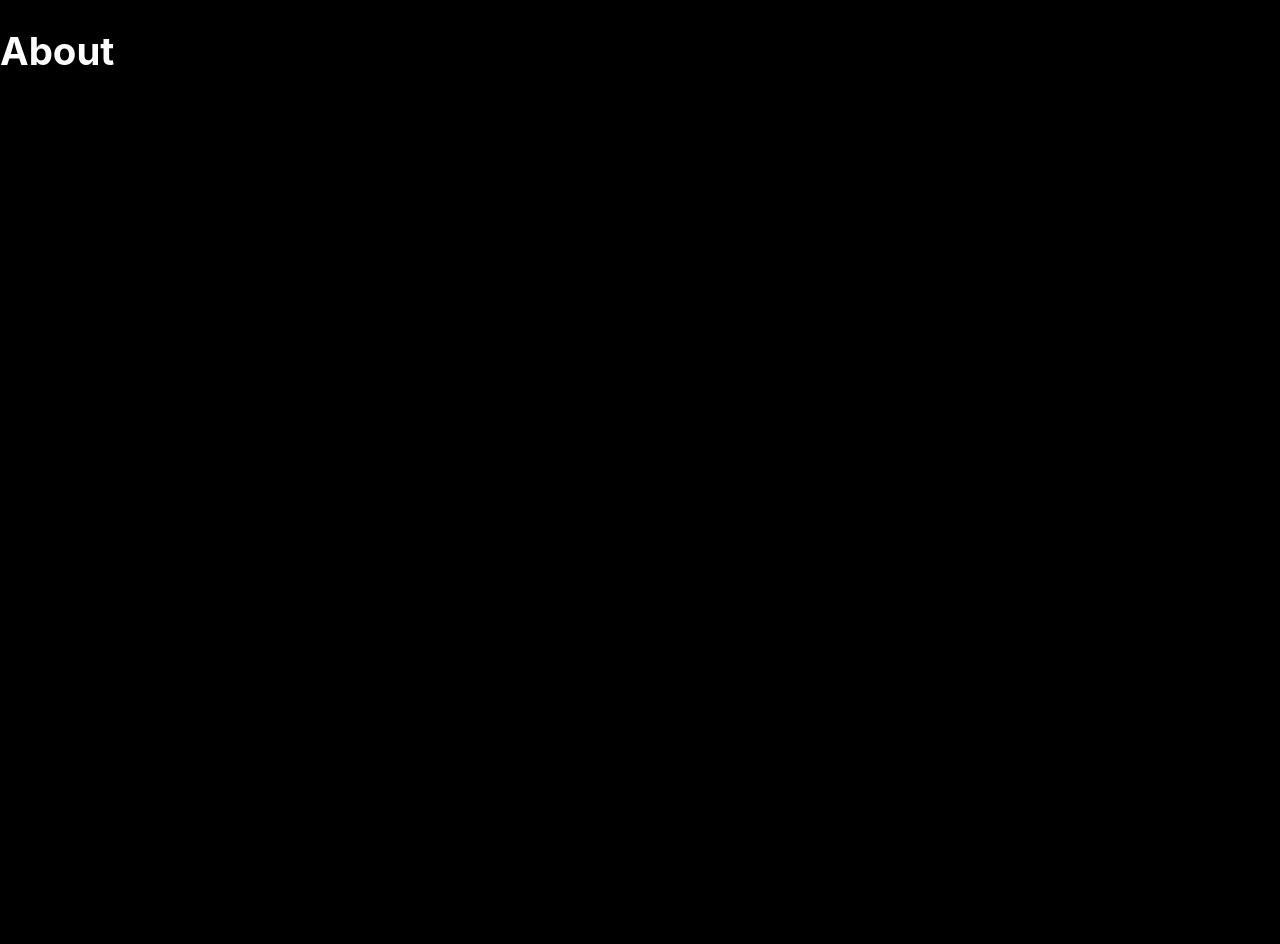
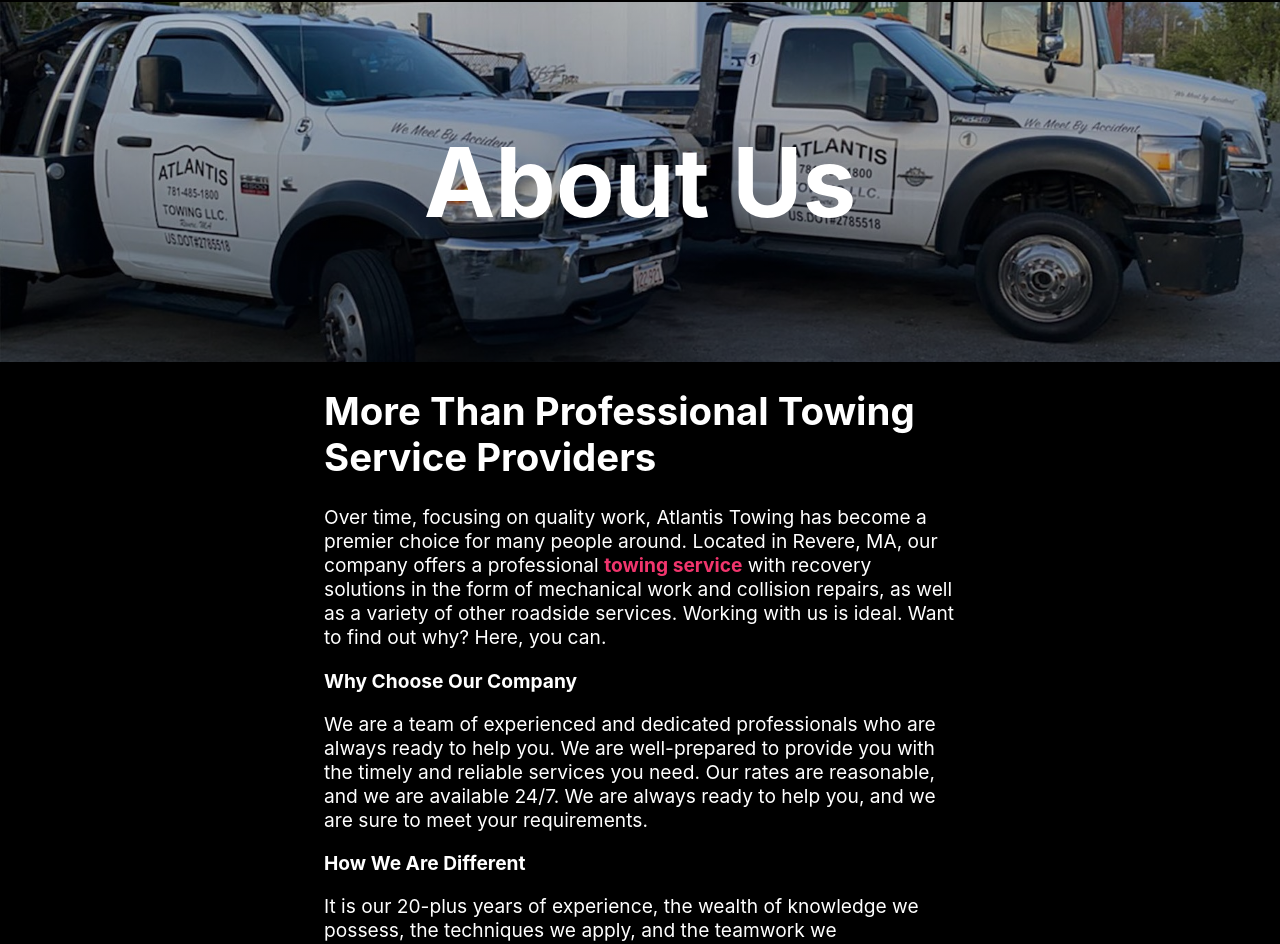
Before and after one commit to JFrongillo/atlantistowingma, a React (Create React App) app: page /about in a window 1280 px wide. Shown: the part 158-1102 px from the top of the page. Before the commit the page ends 800 px from the top, so only its background shows below. Built offline with nearby package versions, Linux system fonts and the light colour scheme.

Commit message:
about page

```diff
--- /dev/null
+++ b/src/pages/about/About.css
@@ -0,0 +1,40 @@
+.about-hero-container{
+    position: relative;
+    background: linear-gradient( rgba(0, 0, 0, 0.2), rgba(0, 0, 0, 0.5)), url(./images/banner-img2.jpg);
+    background-size: cover;
+    background-position: center;
+    height: 45vh;
+    width: 100%;
+    display: flex;
+    flex-direction: column;
+    justify-content: center;
+    text-align: left;
+}
+
+.about-hero-container h1{
+    color: white;
+    margin: 0.5em 0;
+    font-size: 5em;
+    text-align: center;
+}
+
+.about-content-container{
+    display: grid;
+    gap: .5rem;
+    grid-template-columns: 1fr 2fr 1fr;
+    grid-template-areas: ". section .";
+}
+
+.about-content{
+    grid-area: section;
+}
+
+.about-content p > a{
+    color: #f1356d;
+    text-decoration: none;
+    font-weight: var(--font-weight-large);
+}
+
+.subsection{
+    font-weight: var(--font-weight-large);
+}
--- a/src/pages/about/About.js
+++ b/src/pages/about/About.js
@@ -1,7 +1,43 @@
+import "./About.css";
+
 export default function About() {
     return(
         <div>
-            <h1>About</h1>
+            <div class="about-hero-container">
+                <h1>About Us</h1>
+            </div>
+            <div class="about-content-container">
+                <div class="about-content">
+                    <h1>More Than Professional Towing Service Providers</h1>
+                    <p>
+                        Over time, focusing on quality work, Atlantis Towing has become a premier choice for many people around.
+                        Located in Revere, MA, our company offers a professional <a href = "/">towing service</a> with recovery
+                        solutions in the form of mechanical work and collision repairs,
+                        as well as a variety of other roadside services. Working with us is ideal.
+                        Want to find out why? Here, you can.
+                    </p>
+
+                    <strong>Why Choose Our Company</strong>
+                    <p>
+                        We are a team of experienced and dedicated professionals who are always ready to help you.
+                        We are well-prepared to provide you with the timely and reliable services you need.
+                        Our rates are reasonable, and we are available 24/7.
+                        We are always ready to help you, and we are sure to meet your requirements.
+                    </p>
+
+                    <strong>How We Are Different</strong>
+                    <p>
+                        It is our 20-plus years of experience, the wealth of knowledge we possess, the techniques we apply, and the teamwork we demonstrate that makes Atlantis Towing a reputable business.
+                        We stay up-to-date with new and efficient ways of handling each towing service and recovery task our clients hire us for in a timely and hassle-free manner.
+                        With guarantee your complete satisfaction.
+                    </p>
+                    <p>
+                        Contact our roadside assistance company in Revere, MA if you are interested in the professional towing, mechanical works, collision service, and other tasks we can provide for you.
+                        You can learn more about our business, request an estimate on our labor, and make an appointment by dialing (781) 485-1800.
+                        We look forward to hearing from you. Give us a call today!
+                    </p>
+                </div>
+            </div>
         </div>
     )
 }
```
Also changed, not shown: src/pages/about/images/banner-img2.jpg (added).
